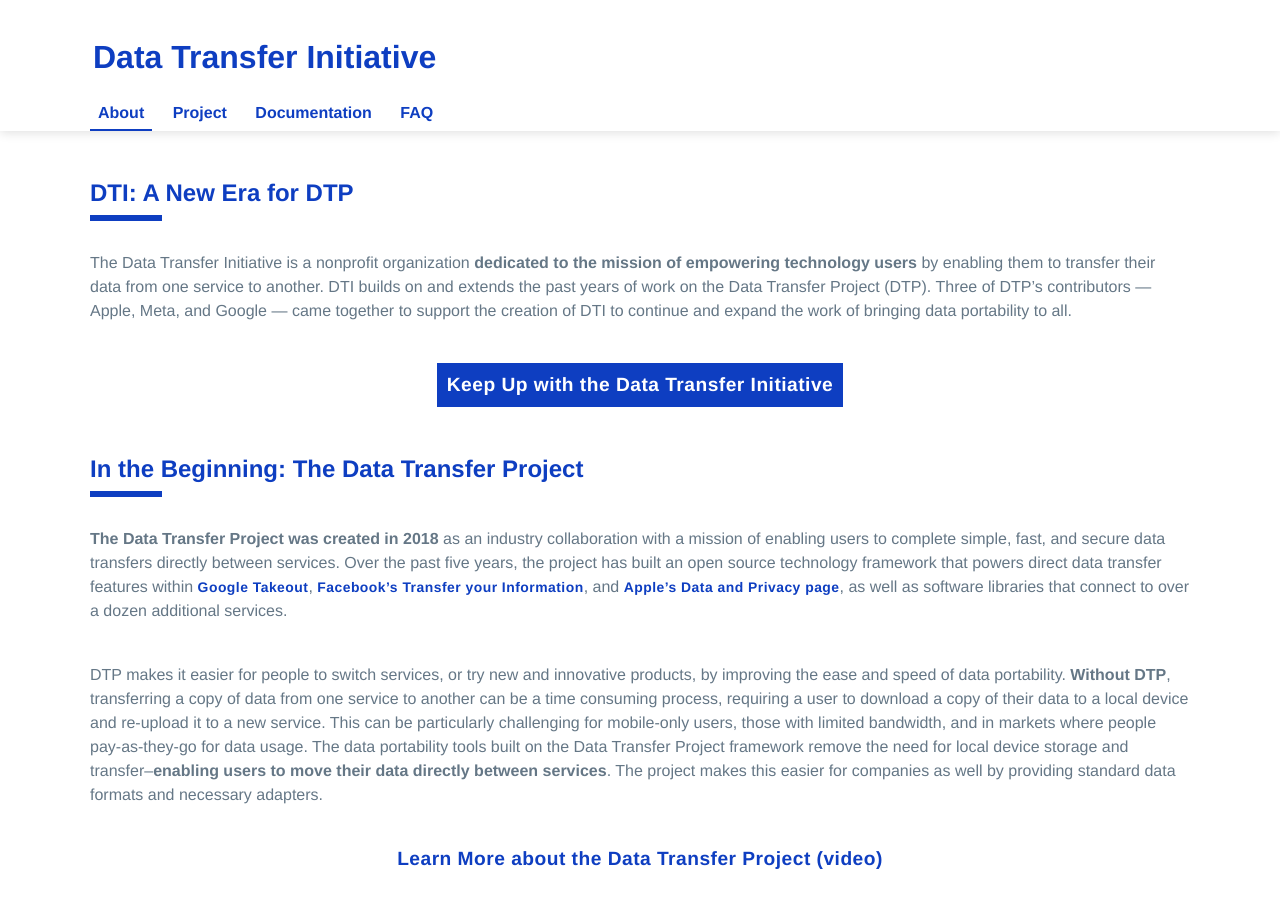
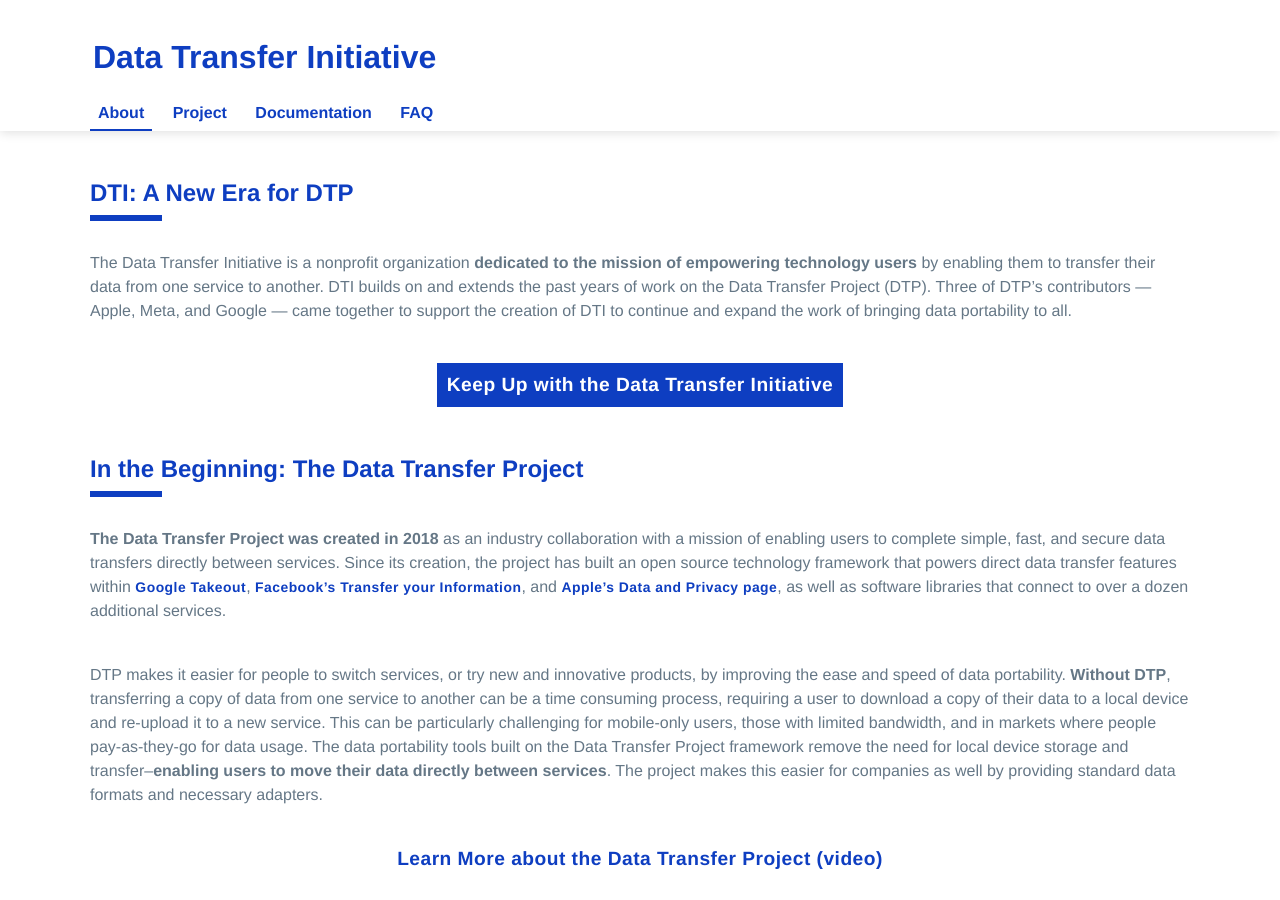
Before and after one commit to dtinit/dtinit.github.io, a Jekyll site: the page built from index.md, in a window 1280 px wide and 900 px high. Built offline with Jekyll 4.4.1, drawn with Linux system fonts in a browser that asks for light colours; our own code applies the rules of GitHub Pages for plain Markdown files; comment, search, counter and statistics services are not loaded.

Commit message:
Update index.md

```diff
--- a/index.md
+++ b/index.md
@@ -25,7 +25,7 @@
 <div class="mustache">
 </div>
 
-**The Data Transfer Project was created in 2018** as an industry collaboration with a mission of enabling users to complete simple, fast, and secure data transfers directly between services. Over the past five years, the project has built an open source technology framework that powers direct data transfer features within [Google Takeout](https://takeout.google.com/takeout/transfer/custom/photos), [Facebook’s Transfer your Information](http://facebook.com/tyi), and [Apple’s Data and Privacy page](https://privacy.apple.com), as well as software libraries that connect to over a dozen additional services.
+**The Data Transfer Project was created in 2018** as an industry collaboration with a mission of enabling users to complete simple, fast, and secure data transfers directly between services. Since its creation, the project has built an open source technology framework that powers direct data transfer features within [Google Takeout](https://takeout.google.com/takeout/transfer/custom/photos), [Facebook’s Transfer your Information](http://facebook.com/tyi), and [Apple’s Data and Privacy page](https://privacy.apple.com), as well as software libraries that connect to over a dozen additional services.
 
 <br>DTP makes it easier for people to switch services, or try new and innovative products, by improving the ease and speed of data portability. **Without DTP**, transferring a copy of data from one service to another can be a time consuming process, requiring a user to download a copy of their data to a local device and re-upload it to a new service. This can be particularly challenging for mobile-only users, those with limited bandwidth, and in markets where people pay-as-they-go for data usage. The data portability tools built on the Data Transfer Project framework remove the need for local device storage and transfer–**enabling users to move their data directly between services**. The project makes this easier for companies as well by providing standard data formats and necessary adapters.
 
```
